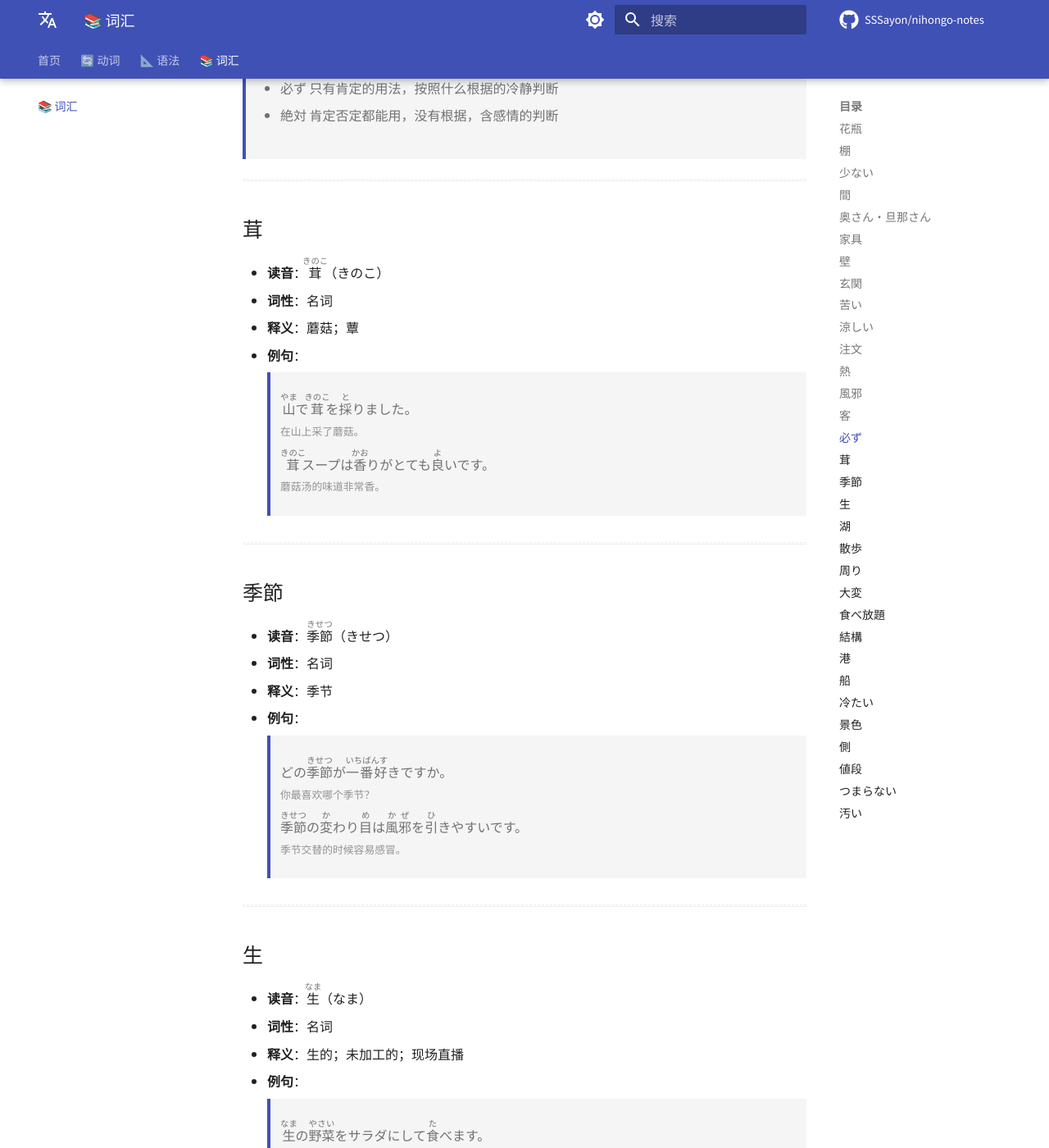
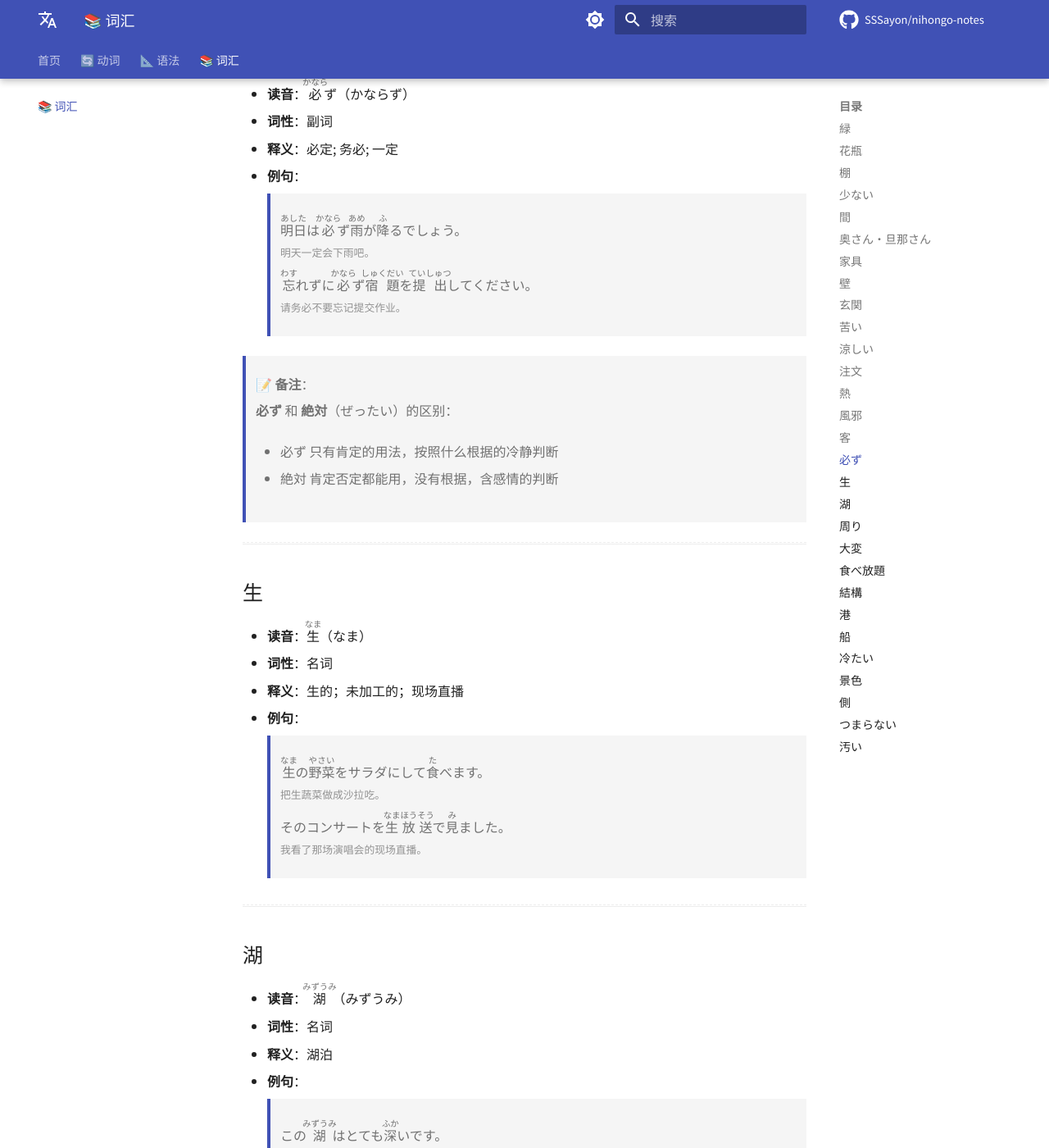
Before and after one commit to SSSayon/nihongo-notes, an MkDocs documentation site: the page built from docs/vocabulary.md, in a window 1280 px wide and 1400 px high, scrolled down 7416 px. Shown: the whole window at 82% size. Built offline with MkDocs 1.6.1 and Material for MkDocs 9.7.7, drawn with Linux system fonts in a browser that asks for light colours; comment, search, counter and statistics services are not loaded; some of the changed text lies outside the part shown.

Commit message:
chore: update site content

```diff
--- a/docs/vocabulary.md
+++ b/docs/vocabulary.md
@@ -2,7 +2,27 @@
 
 记录名词、形容词等词汇。
 
-共 **32** 个词汇
+共 **29** 个词汇
+
+---
+
+## 緑
+
+- **读音**：<ruby>緑<rt>みどり</rt></ruby>（みどり）
+- **词性**：名词
+- **释义**：绿色；绿地、绿色植物
+
+- **例句**：
+
+    > <div class="example-box">
+    > <ruby>彼女<rt>かのじょ</rt></ruby>は<ruby>緑色<rt>みどりいろ</rt></ruby>のセーターを<ruby>着<rt>き</rt></ruby>ています。
+    > <br><small>她穿着一件绿色的毛衣。</small>
+    > </div>
+
+    > <div class="example-box">
+    > この<ruby>公園<rt>こうえん</rt></ruby>には<ruby>緑<rt>みどり</rt></ruby>が<ruby>多<rt>おお</rt></ruby>く、<ruby>散歩<rt>さんぽ</rt></ruby>に<ruby>最適<rt>さいてき</rt></ruby>です。
+    > <br><small>这个公园绿化很好，非常适合散步。</small>
+    > </div>
 
 ---
 
@@ -342,46 +362,6 @@
 
 ---
 
-## 茸
-
-- **读音**：<ruby>茸<rt>きのこ</rt></ruby>（きのこ）
-- **词性**：名词
-- **释义**：蘑菇；蕈
-
-- **例句**：
-
-    > <div class="example-box">
-    > <ruby>山<rt>やま</rt></ruby>で<ruby>茸<rt>きのこ</rt></ruby>を<ruby>採<rt>と</rt></ruby>りました。
-    > <br><small>在山上采了蘑菇。</small>
-    > </div>
-
-    > <div class="example-box">
-    > <ruby>茸<rt>きのこ</rt></ruby>スープは<ruby>香<rt>かお</rt></ruby>りがとても<ruby>良<rt>よ</rt></ruby>いです。
-    > <br><small>蘑菇汤的味道非常香。</small>
-    > </div>
-
----
-
-## 季節
-
-- **读音**：<ruby>季節<rt>きせつ</rt></ruby>（きせつ）
-- **词性**：名词
-- **释义**：季节
-
-- **例句**：
-
-    > <div class="example-box">
-    > どの<ruby>季節<rt>きせつ</rt></ruby>が<ruby>一番好<rt>いちばんす</rt></ruby>きですか。
-    > <br><small>你最喜欢哪个季节？</small>
-    > </div>
-
-    > <div class="example-box">
-    > <ruby>季節<rt>きせつ</rt></ruby>の<ruby>変<rt>か</rt></ruby>わり<ruby>目<rt>め</rt></ruby>は<ruby>風邪<rt>かぜ</rt></ruby>を<ruby>引<rt>ひ</rt></ruby>きやすいです。
-    > <br><small>季节交替的时候容易感冒。</small>
-    > </div>
-
----
-
 ## 生
 
 - **读音**：<ruby>生<rt>なま</rt></ruby>（なま）
@@ -413,21 +393,6 @@
     > <div class="example-box">
     > この<ruby>湖<rt>みずうみ</rt></ruby>はとても<ruby>深<rt>ふか</rt></ruby>いです。
     > <br><small>这个湖泊非常深。</small>
-    > </div>
-
----
-
-## 散歩
-
-- **读音**：<ruby>散歩<rt>さんぽ</rt></ruby>（さんぽ）
-- **词性**：名词
-- **释义**：散步
-
-- **例句**：
-
-    > <div class="example-box">
-    > <ruby>夕食<rt>ゆうしょく</rt></ruby>の<ruby>後<rt>あと</rt></ruby>で<ruby>公園<rt>こうえん</rt></ruby>を<ruby>散歩<rt>さんぽ</rt></ruby>します。
-    > <br><small>晚饭后在公园散步。</small>
     > </div>
 
 ---
@@ -623,26 +588,6 @@
 
 ---
 
-## 値段
-
-- **读音**：<ruby>値段<rt>ねだん</rt></ruby>（ねだん）
-- **词性**：名词
-- **释义**：价格；价钱
-
-- **例句**：
-
-    > <div class="example-box">
-    > この<ruby>靴<rt>くつ</rt></ruby>の<ruby>値段<rt>ねだん</rt></ruby>はいくらですか。
-    > <br><small>这双鞋的价格是多少？</small>
-    > </div>
-
-    > <div class="example-box">
-    > <ruby>物価<rt>ぶっか</rt></ruby>が<ruby>上<rt>あ</rt></ruby>がって、<ruby>野菜<rt>やさい</rt></ruby>の<ruby>値段<rt>ねだん</rt></ruby>も<ruby>高<rt>たか</rt></ruby>くなりました。
-    > <br><small>物价上涨，蔬菜的价格也变贵了。</small>
-    > </div>
-
----
-
 ## つまらない
 
 - **读音**：つまらない（つまらない）
```
Also changed, not shown: docs/index.md (+4 -4 lines), docs/verbs.md (+31 -105 lines), 2 other files.
